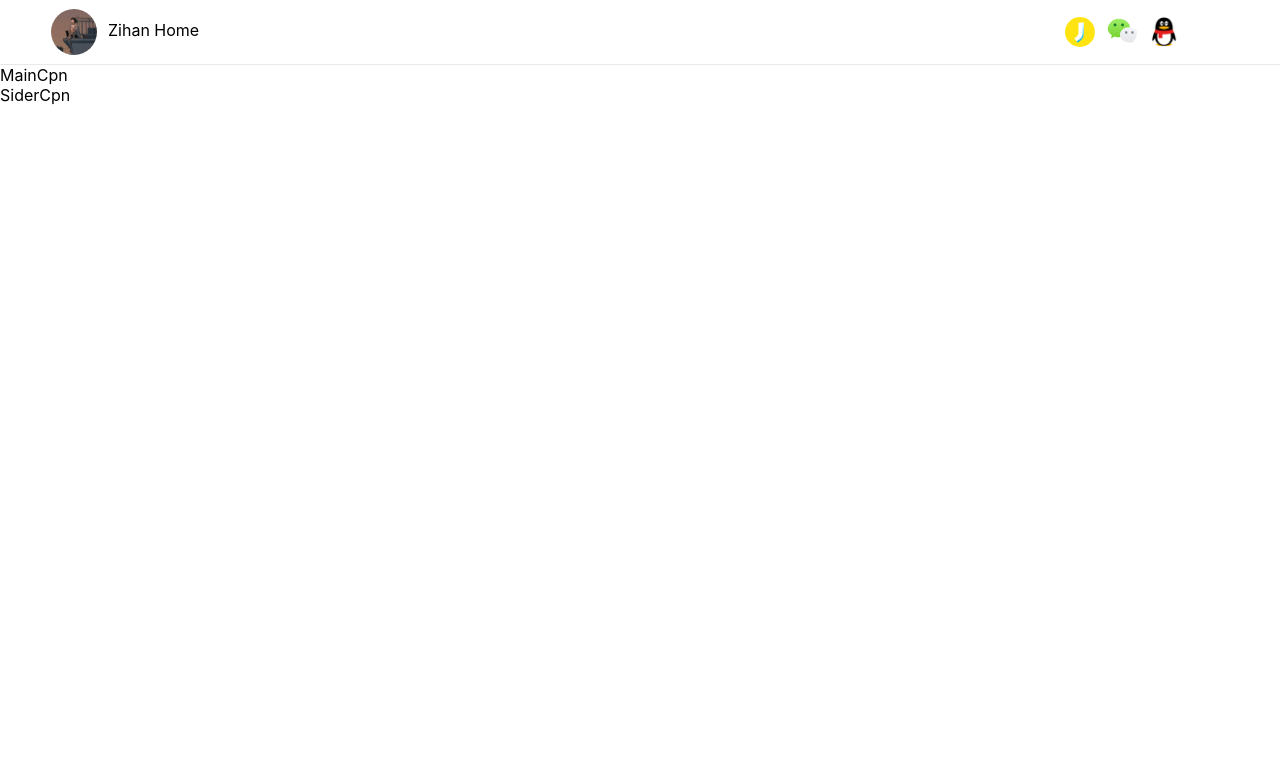
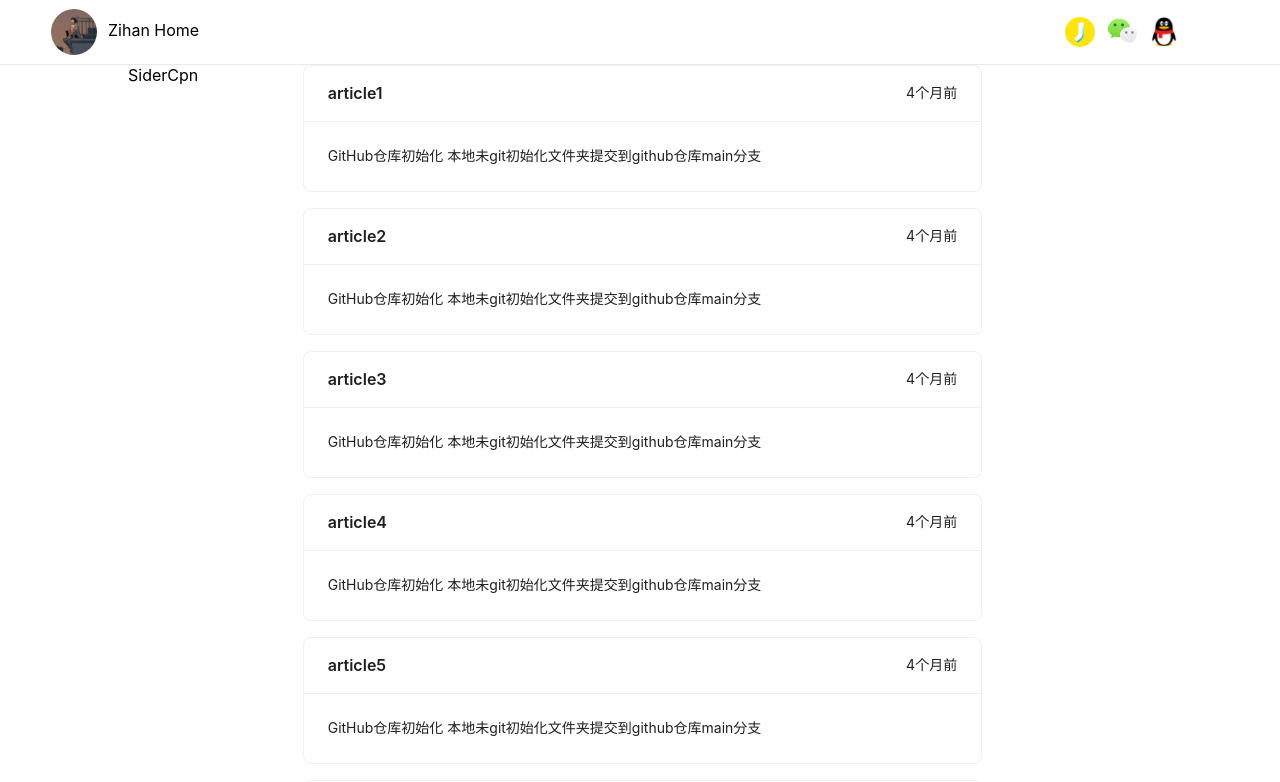
Before and after one commit to LiZH147/my-page, a React (Create React App) app: page / in a window 1280 px wide. Shown: the top 782 px of the page. Built offline with nearby package versions, Linux system fonts and the light colour scheme.

Commit message:
个人网站v0.1 完成MainCpn组件前端展示

```diff
--- a/package.json
+++ b/package.json
@@ -7,12 +7,13 @@
     "@testing-library/react": "^13.4.0",
     "@testing-library/user-event": "^13.5.0",
     "antd": "^5.22.6",
-    "axios": "^1.7.7",
+    "axios": "^1.7.9",
     "cheerio": "^1.0.0",
     "fs": "^0.0.1-security",
     "path": "^0.12.7",
     "react": "^18.3.1",
     "react-dom": "^18.3.1",
+    "react-router-dom": "^7.1.1",
     "react-scripts": "5.0.1",
     "web-vitals": "^2.1.4"
   },
--- a/src/App.js
+++ b/src/App.js
@@ -1,10 +1,13 @@
 import MainPage from "./pages/mainPage/mainPage";
 import ContentPage from "./pages/contentPage"
+import { HashRouter } from "react-router-dom";
 
 function App() {
   return (
+    <HashRouter>
     <MainPage />
-    // <ContentPage />
+    {/* <ContentPage /> */}
+    </HashRouter>
   );
 }
 
--- a/src/components/MainCpn/index.js
+++ b/src/components/MainCpn/index.js
@@ -1,7 +1,129 @@
-import React from 'react'
+import React, { useEffect } from 'react'
+import { Card, List } from "antd";
+import axios from 'axios';
+import { Link } from 'react-router-dom';
+
+const datas = [
+  {
+    id: '0',
+    name: 'article1',
+    date: '4个月前',
+    outline: 'GitHub仓库初始化 本地未git初始化文件夹提交到github仓库main分支'
+  },
+  {
+    id: '1',
+    name: 'article2',
+    date: '4个月前',
+    outline: 'GitHub仓库初始化 本地未git初始化文件夹提交到github仓库main分支'
+  },
+  {
+    id: '2',
+    name: 'article3',
+    date: '4个月前',
+    outline: 'GitHub仓库初始化 本地未git初始化文件夹提交到github仓库main分支'
+  },
+  {
+    id: '3',
+    name: 'article4',
+    date: '4个月前',
+    outline: 'GitHub仓库初始化 本地未git初始化文件夹提交到github仓库main分支'
+  },
+  {
+    id: '4',
+    name: 'article5',
+    date: '4个月前',
+    outline: 'GitHub仓库初始化 本地未git初始化文件夹提交到github仓库main分支'
+  },
+  {
+    id: '5',
+    name: 'article6',
+    date: '4个月前',
+    outline: 'GitHub仓库初始化 本地未git初始化文件夹提交到github仓库main分支'
+  },
+  {
+    id: '6',
+    name: 'article7',
+    date: '4个月前',
+    outline: 'GitHub仓库初始化 本地未git初始化文件夹提交到github仓库main分支'
+  },
+  {
+    id: '7',
+    name: 'article8',
+    date: '4个月前',
+    outline: 'GitHub仓库初始化 本地未git初始化文件夹提交到github仓库main分支'
+  },
+  {
+    id: '8',
+    name: 'article9',
+    date: '4个月前',
+    outline: 'GitHub仓库初始化 本地未git初始化文件夹提交到github仓库main分支'
+  },
+  {
+    id: '9',
+    name: 'article10',
+    date: '4个月前',
+    outline: 'GitHub仓库初始化 本地未git初始化文件夹提交到github仓库main分支'
+  },
+  {
+    id: '10',
+    name: 'article11',
+    date: '4个月前',
+    outline: 'GitHub仓库初始化 本地未git初始化文件夹提交到github仓库main分支'
+  },
+  {
+    id: '11',
+    name: 'article12',
+    date: '4个月前',
+    outline: 'GitHub仓库初始化 本地未git初始化文件夹提交到github仓库main分支'
+  },
+  {
+    id: '12',
+    name: 'article13',
+    date: '4个月前',
+    outline: 'GitHub仓库初始化 本地未git初始化文件夹提交到github仓库main分支'
+  }
+]
+
+// axios.defaults.baseURL = "https://gitee.com/lizihan147/Obsidian-depository"
+// axios.defaults.timeout = 5000;
 
 export default function MainCpn() {
+  useEffect(() => {
+    // axios.get("/Obsidian-depository").then(res => {
+    //   console.log(res);
+    // }).catch(err => console.log(err))
+  })
   return (
-    <div>MainCpn</div>
+    <>
+      <List
+        itemLayout='vertical'
+        pagination={{
+          onChange: page => {
+            console.log(page)
+          },
+          pageSize: 6,
+          align: 'left'
+        }}
+        dataSource={datas}
+        footer={null}
+        renderItem={data => (
+          <Link to={`/detail/${data.id}`}>
+            <Card
+              key={data.id}
+              title={data.name}
+              extra={data.date}
+              style={{
+                width: '80%',
+                marginBottom: 16
+              }}
+              hoverable={true}
+            >
+              {data.outline}
+            </Card>
+          </Link>
+        )}
+      />
+      <div style={{ height: 20 }}></div>
+    </>
   )
 }
--- a/src/components/SiderCpn/index.js
+++ b/src/components/SiderCpn/index.js
@@ -2,6 +2,6 @@ import React from 'react'
 
 export default function SiderCpn() {
   return (
-    <div>SiderCpn</div>
+    <div style={{flexGrow: 1}}>SiderCpn</div>
   )
 }
--- a/src/pages/contentPage/index.js
+++ b/src/pages/contentPage/index.js
@@ -7,7 +7,7 @@ const blockContent = `AntV 是蚂蚁集团全新一代数据可视化解决方
 
 export default function MainPage() {
     return (
-        <Typography style={{ margin: '0 auto', width: '50%' }}>
+        <Typography style={{ margin: '0 auto', width: '80%' }}>
             <Title>Introduction</Title>
 
             <Paragraph>
--- a/src/pages/mainPage/mainPage.js
+++ b/src/pages/mainPage/mainPage.js
@@ -1,14 +1,23 @@
 import React from 'react'
+import { Routes, Route } from "react-router-dom";
 import MainCpn from '../../components/MainCpn'
 import SiderCpn from '../../components/SiderCpn'
 import HeaderCpn from '../../components/HeaderCpn'
+import ContentPage from '../contentPage'
 
 export default function MainPage() {
   return (
-    <div>
+    <>
       <HeaderCpn />
-      <MainCpn />
-      <SiderCpn />
-    </div>
+      <div style={{ display: 'flex', width: '80%', margin: '0 auto' }}>
+        <SiderCpn />
+        <div style={{ flexGrow: 3.5 }}>
+          <Routes>
+            <Route path='/' element={<MainCpn />} />
+            <Route path='/detail/:id' element={<ContentPage />} />
+          </Routes>
+        </div>
+      </div>
+    </>
   )
 }
```
Also changed, not shown: 1 other file (tests, documents, lock files or other folders).
